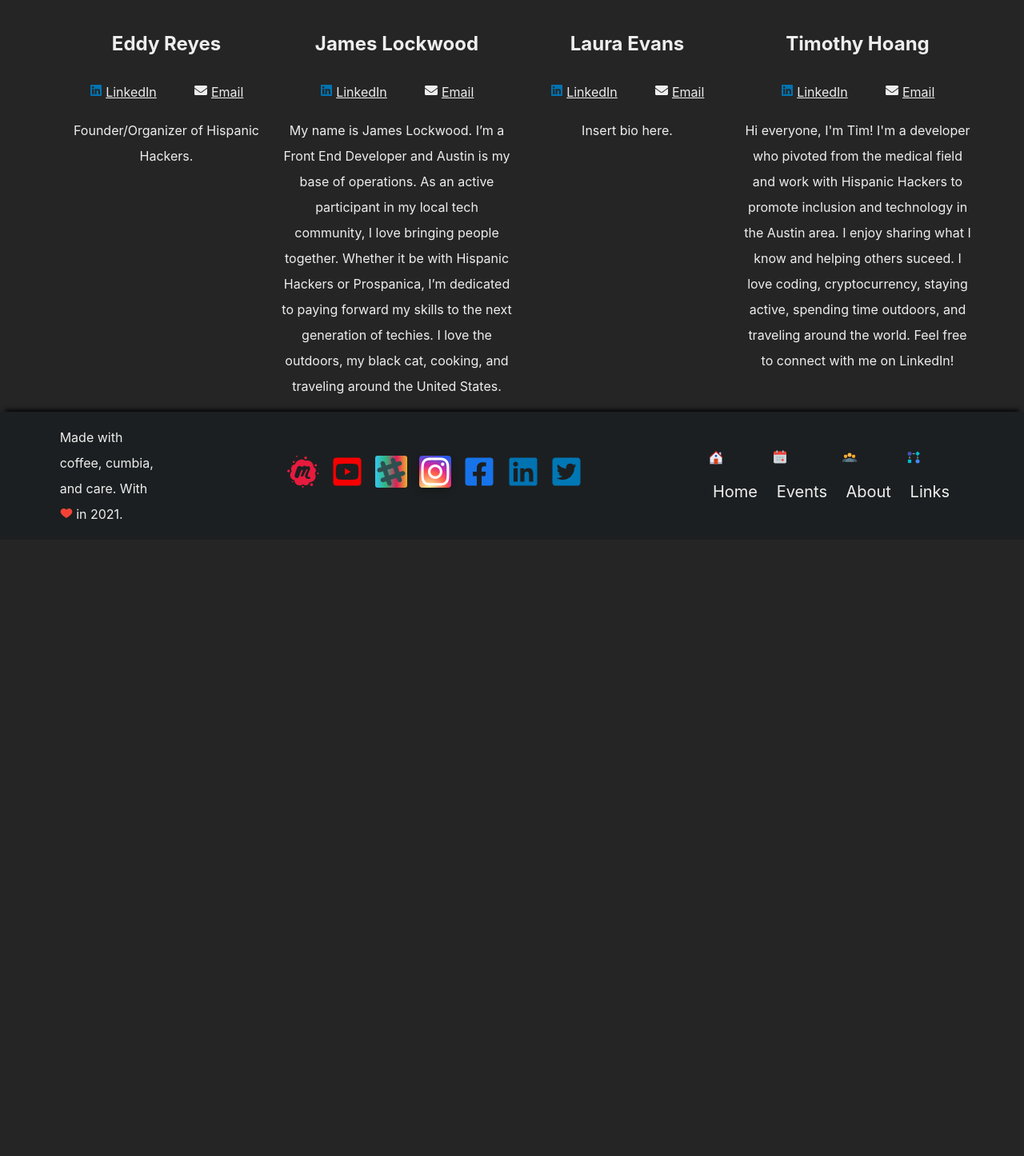
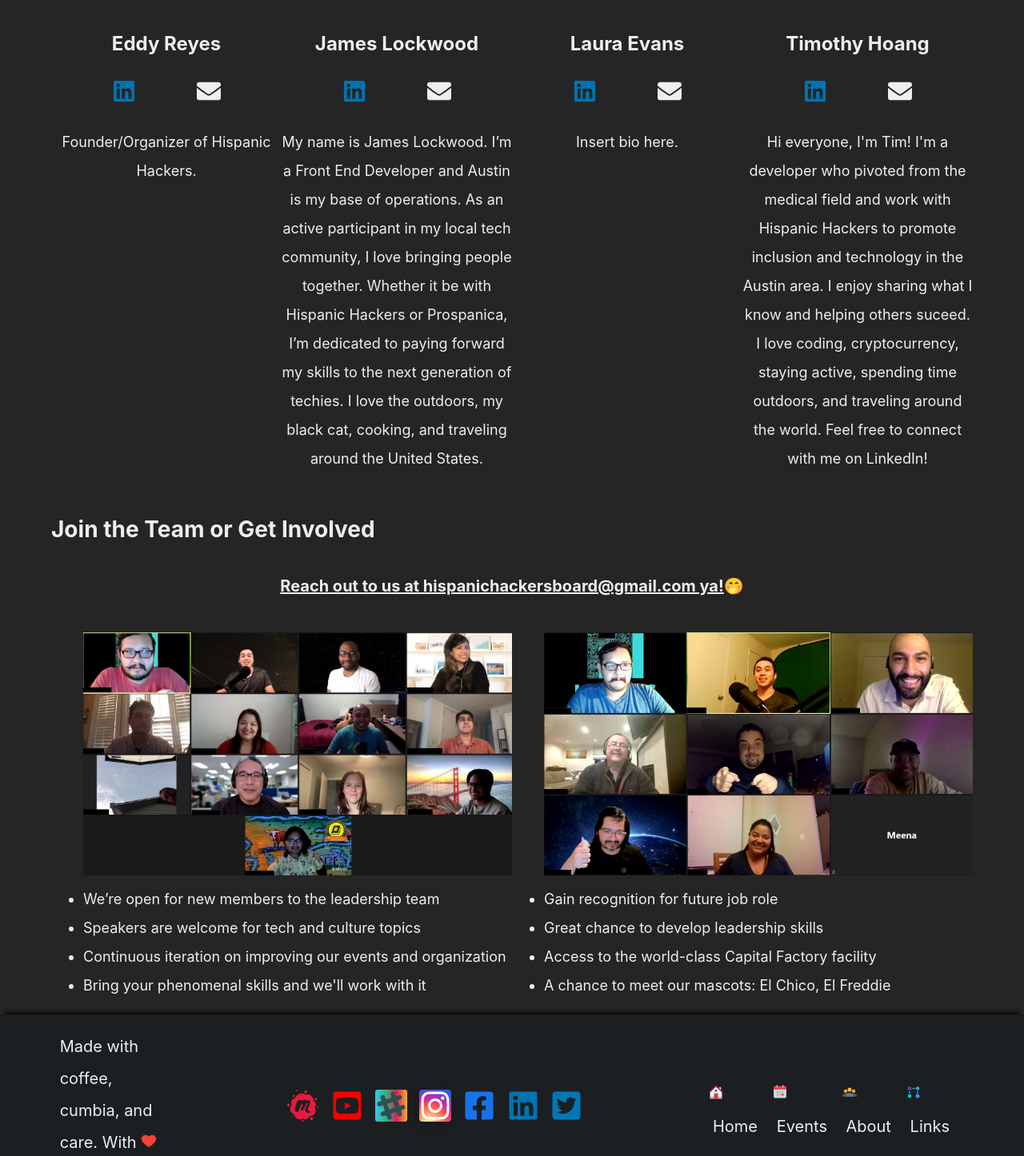
Before and after one commit to timOTdev/hispanic_hacker_next, a Next.js app: page /about in a window 1280 px wide. Shown: the part 404-1850 px from the top of the page at 80% size. Before the commit the page ends 1079 px from the top, so only its background shows below. Built offline with nearby package versions, Linux system fonts and the light colour scheme.

Commit message:
Add about us > recruit section

```diff
--- a/components/Page.js
+++ b/components/Page.js
@@ -21,7 +21,7 @@ const GlobalStyles = createGlobalStyle`
     font-family: --apple-system, BlinkMacSystemFont, 'Segoe UI', Roboto, Oxygen, Ubuntu, Cantarell, 'Open Sans', 'Helvetica Neue', sans-serif;
     padding: 0;
     margin: 0;
-    font-size: 1.6rem;
+    font-size: 1.8rem;
     color: var(--pageFontColor);
     line-height:2;
     background: var(--pageContentColor);
@@ -29,7 +29,6 @@ const GlobalStyles = createGlobalStyle`
   h1 { font-size: 2.8rem; }
   h2 { font-size: 2.4rem; }
   h3 { font-size: 2rem; }
-  p { font-size: 1.6rem}
   a {
     text-decoration: none;
     color: var(---grey);
--- a/components/shared/Profile.js
+++ b/components/shared/Profile.js
@@ -7,8 +7,8 @@ const Aside = styled.aside`
 	text-align: center;
 	font-size: 2rem;
 	min-width: 25%;
-	a {
-		font-size: 1.6rem;
+	p {
+		font-size: 1.8rem;
 	}
 `;
 const ProfileLinks = styled.span`
@@ -34,15 +34,14 @@ export default function Profile(props) {
 			<h2>{props.name}</h2>
 			<ProfileLinks>
 				<a href={props.linkedin} target="_blank">
-					<LinkedIn /> <span>LinkedIn</span>
+					<LinkedIn size={30} />
 				</a>
 				<a
-					src={props.email}
 					href={`mailto:${props.email}`}
 					target="_blank"
 					rel="noopener noreferrer"
 				>
-					<FaEnvelope /> <span>Email</span>
+					<FaEnvelope size={30} />
 				</a>
 			</ProfileLinks>
 			<p>{props.bio}</p>
--- a/pages/about.js
+++ b/pages/about.js
@@ -1,11 +1,33 @@
 import styled from "styled-components";
 import Profile from "../components/shared/Profile";
 import globals from "../components/data";
+import Image from "next/image";
 
-const Main = styled.main``;
+const Main = styled.main`
+	font-size: 2.4rem;
+	img {
+		display: flex;
+		justify-content: center;
+	}
+`;
 const ExecutiveTeam = styled.section`
 	display: flex;
 	justify-content: space-around;
+`;
+const RecruitMessage = styled.h3`
+	text-align: center;
+	font-size: 2rem;
+	a {
+		text-decoration: underline;
+	}
+`;
+const Recruit = styled.section`
+	display: flex;
+	justify-content: space-around;
+	font-size: 1.8rem;
+	ul {
+		max-width: 50%;
+	}
 `;
 
 export default function AboutPage() {
@@ -42,6 +64,44 @@ export default function AboutPage() {
 					bio={globals().profiles.tim.bio}
 				/>
 			</ExecutiveTeam>
+			<h1>Join the Team or Get Involved</h1>
+			<RecruitMessage>
+				<a
+					src={globals().profiles.tim.email}
+					href={`mailto:${globals().profiles.tim.email}`}
+					target="_blank"
+					rel="noopener noreferrer"
+				>
+					Reach out to us at hispanichackersboard@gmail.com ya!
+				</a>
+				🤭
+			</RecruitMessage>
+			<Recruit>
+				<ul>
+					<Image
+						src="/static/images/zoom2.jpg"
+						alt="Zoom meetup"
+						width={846.5}
+						height={481.5}
+					/>
+					<li>We’re open for new members to the leadership team</li>
+					<li>Speakers are welcome for tech and culture topics</li>
+					<li>Continuous iteration on improving our events and organization</li>
+					<li>Bring your phenomenal skills and we'll work with it</li>
+				</ul>
+				<ul>
+					<Image
+						src="/static/images/zoom.png"
+						alt="Zoom meetup"
+						width={846.5}
+						height={481.5}
+					/>
+					<li>Gain recognition for future job role</li>
+					<li>Great chance to develop leadership skills</li>
+					<li>Access to the world-class Capital Factory facility</li>
+					<li>A chance to meet our mascots: El Chico, El Freddie</li>
+				</ul>
+			</Recruit>
 		</Main>
 	);
 }
```
Also changed, not shown: public/static/images/zoom.png (added), public/static/images/zoom2.jpg (added).
